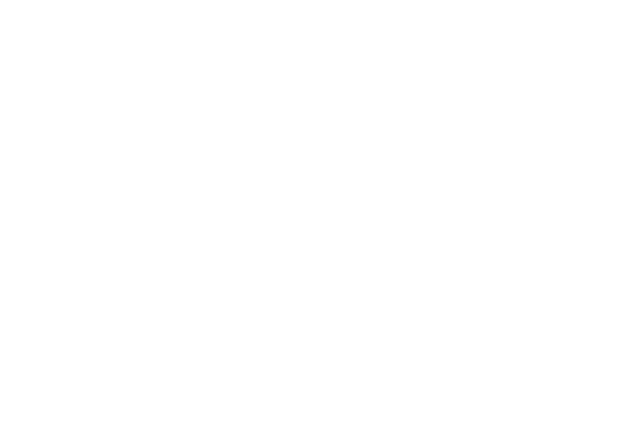
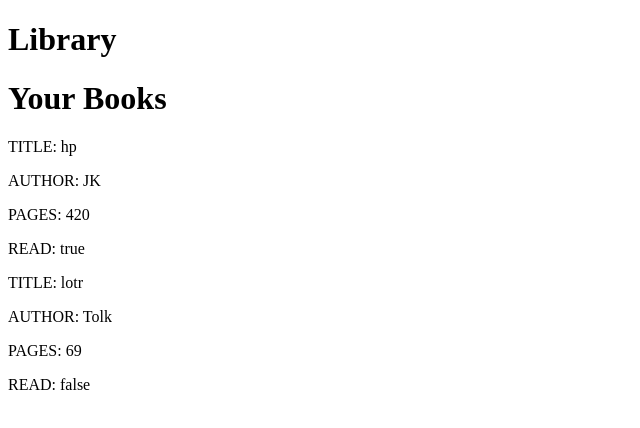
Before and after one commit to Harrison-Metz/library, a plain HTML site: page index.html in a window 1280 px wide. Shown: the whole page, without its empty margins (0-640 px from the left). Drawn offline with Linux system fonts and the light colour scheme.

Commit message:
created functions to create cards and display cards

```diff
--- a/index.html
+++ b/index.html
@@ -4,10 +4,16 @@
     <meta charset="UTF-8">
     <meta name="viewport" content="width=device-width, initial-scale=1.0">
     <link rel="stylesheet" href="style.css">
-    <script src="script.js"></script>
+    <script src="script.js" defer></script>
     <title>Library</title>
 </head>
 <body>
-
+    <header class="header">
+        <h1>Library</h1>
+    </header>
+    <div class="books">
+        <h1>Your Books</h1>
+    </div>
+    <div class="book-container" id="book-container"></div>
 </body>
 </html>
--- a/script.js
+++ b/script.js
@@ -1,4 +1,7 @@
-const myLibrary = [];
+const myLibrary = [
+    {author : "JK", id : "a376b501-96e2-4195-a661-66026b04e316", pages : 420, read : true, title : "hp"},
+    {author : "Tolk", id : "a3adfasfasdf", pages : 69, read : false, title : "lotr"}
+];
 
 const book = function(title, author, pages, read) {
     this.title = title;
@@ -8,8 +11,37 @@ const book = function(title, author, pages, read) {
     this.id = crypto.randomUUID();
 }
 
+book.prototype.toggleRead = function(){
+    this.read = !this.read;
+}
+
 function addBookToLibrary(title, author, pages, read) {
     let new_book = new book(title, author, pages, read);
     myLibrary.push(new_book);
     return myLibrary;
 }
+
+const container = document.getElementById('book-container');
+
+function createCard(array, index){
+    const card = document.createElement("div");
+    card.className = 'card';
+    const title = document.createElement('p');
+    title.innerHTML = `TITLE: ${array[index].title}`;
+    const author = document.createElement('p');
+    author.innerHTML = `AUTHOR: ${array[index].author}`;
+    const pages = document.createElement('p');
+    pages.innerHTML = `PAGES: ${array[index].pages}`;
+    const read = document.createElement('p');
+    read.innerHTML = `READ: ${array[index].read}`;
+    card.append(title, author, pages, read);
+    container.appendChild(card);
+}
+
+function displayBooks(array){
+    for(let i = 0; i < array.length; i++){
+        createCard(array, i);
+    }
+}
+
+displayBooks(myLibrary);
```
